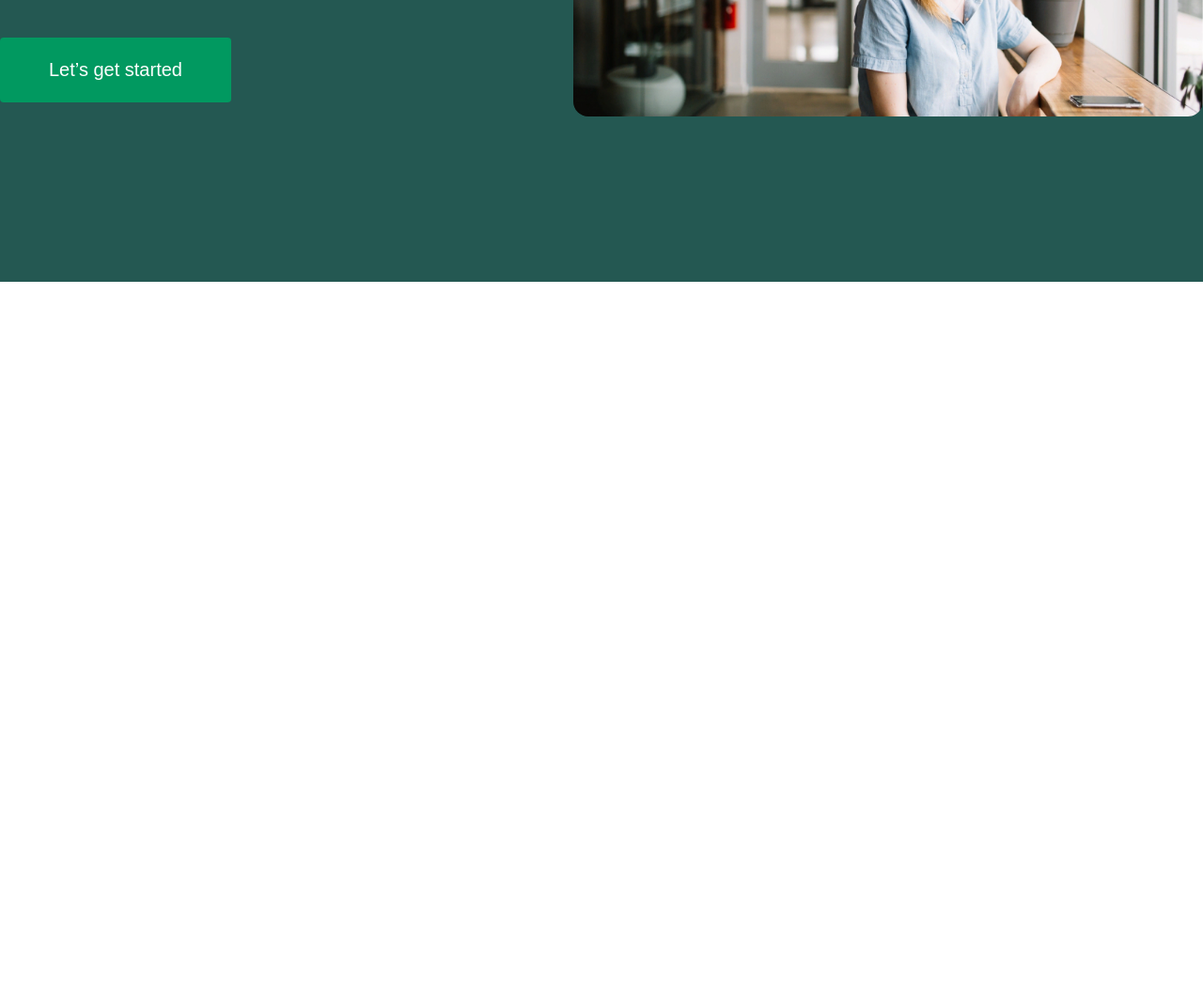
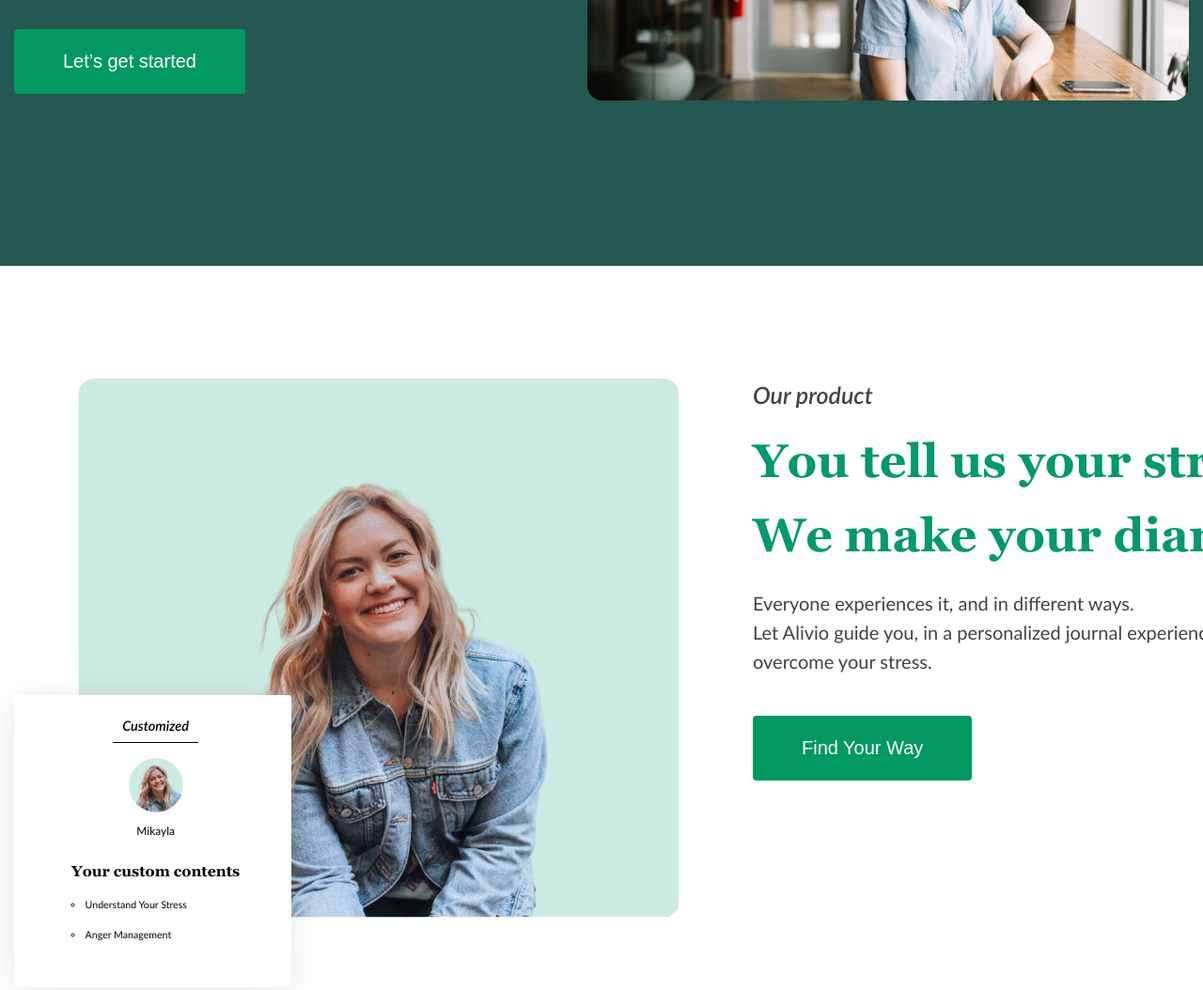
Before and after one commit to TatianaYakushonok/Landing-page-alivio, a plain HTML site: page alivio/index.html in a window 1280 px wide. Shown: the part 3101-4155 px from the top of the page at 94% size. Before the commit the page ends 3401 px from the top, so only its background shows below. Drawn offline with Linux system fonts and the light colour scheme.

Commit message:
feat: add section product (Mon, 04 Jul 2022 10:31:34 +0700)

```diff
--- a/alivio/css/base.css
+++ b/alivio/css/base.css
@@ -3,6 +3,7 @@
 @import url('./home.css');
 @import url('./how-it-works.css');
 @import url('./story.css');
+@import url('./product.css');
 
 body {
     font-family: 'Lato', sans-serif;
--- /dev/null
+++ b/alivio/css/product.css
@@ -0,0 +1,128 @@
+.product {
+    padding: 120px 0 168px;
+}
+
+.product-container {
+    display: flex;
+    justify-content: space-between;
+}
+
+.product-img-container {
+    position: relative;
+    padding: 0 0 74px 68px;
+}
+
+.product-img {
+    border-radius: 18px;
+}
+
+.product-card {
+    max-width: 296px;
+    position: absolute;
+    left: 0;
+    bottom: 0;
+    border-radius: 4px;
+    background-color: #fff;
+}
+
+.card {
+    max-width: 296px;
+    padding: 23px 55px 30px 61px;
+    background-color: #fff;
+    display: flex;
+    flex-direction: column;
+    justify-content: center;
+    align-items: center;
+    border-radius: 4px;
+    filter: drop-shadow(0px 3.62249px 18.1125px rgba(165, 165, 165, 0.25));
+}
+
+.card-title {
+    position: relative;
+    padding: 0 10px;
+    margin-bottom: 21px;
+    font-weight: 600;
+    font-size: 14.49px;
+    line-height: 157%;
+    color: #000;
+}
+
+.card-title::after {
+    position: absolute;
+    left: 0;
+    bottom: -5px;
+    content: '';
+    width: 100%;
+    height: 1px;
+    border-bottom: 1px solid #000;
+    background-color: #000;
+}
+
+.avatar {
+    margin-bottom: 20px;
+}
+
+.avatar-img {
+    margin-bottom: 11px;
+}
+
+.avatar-name {
+    font-size: 11.9351px;
+    line-height: 157%;
+    text-align: center;
+    color: #000000;
+}
+
+.card-contents-title {
+    margin-bottom: 16px;
+    font-family: 'Georgia';
+    font-style: normal;
+    font-weight: 700;
+    font-size: 15.9292px;
+    line-height: 157%;
+    color: #000000;
+}
+
+.card-item {
+    font-size: 10.6195px;
+    line-height: 157%;
+    color: #000000;
+}
+
+.card-list {
+    margin-bottom: 16px;
+    list-style-type: circle;
+    list-style-position: inside;
+}
+
+.product-content {
+    max-width: 584px;
+}
+
+.product-content-title {
+    margin-bottom: 10px;
+    font-family: 'Lato';
+    font-style: normal;
+    font-weight: 600;
+    font-size: 25px;
+    line-height: 157%;
+}
+
+.product-content-subtitle {
+    margin-bottom: 20px;
+    font-family: 'Georgia';
+    font-style: normal;
+    font-weight: 700;
+    font-size: 50px;
+    line-height: 157%;
+    color: #01996D;
+}
+
+.product-content-text {
+    margin-bottom: 40px;
+    line-height: 31px;
+}
+
+.product-content-paragraf {
+    width: 530px;
+}
--- a/alivio/css/story.css
+++ b/alivio/css/story.css
@@ -5,8 +5,9 @@
 }
 
 .story-container {
-    max-width: 1507px;
+    max-width: 1536px;
     margin: 0 auto;
+    padding: 0 15px;
     display: flex;
     align-items: center;
     justify-content: space-between;
--- a/alivio/index.html
+++ b/alivio/index.html
@@ -133,6 +133,48 @@
                 </div>
             </div>
         </section>
+        <section class="product">
+            <div class="container">
+                <div class="product-container">
+                    <div class="product-img-container">
+                        <img src="./img/product.jpg" alt="photo" class="product-img">
+                        <div class="product-card">
+                            <div class="card">
+                                <h3 class="card-title">Customized</h3>
+                                <div class="card-avatar">
+                                    <div class="avatar">
+                                        <img src="./img/avatar.jpg" alt="avatar" class="avatar-img">
+                                        <h4 class="avatar-name">Mikayla</h4>
+                                    </div>
+                                </div>
+                                <div class="card-contents">
+                                    <h3 class="card-contents-title">Your custom contents</h3>
+                                    <ul class="card-item">
+                                        <li class="card-list">Understand Your Stress</li>
+                                        <li class="card-list">Anger Management</li>
+                                    </ul>
+                                </div>
+                            </div>
+                        </div>
+                    </div>
+                    <div class="product-content">
+                        <h2 class="product-content-title">Our product</h2>
+                        <h3 class="product-content-subtitle">
+                            You tell us your stress, We make your diary
+                        </h3>
+                        <div class="product-content-text">
+                            <p class="product-content-paragraf">
+                                Everyone experiences it, and in different ways. <br>Let Alivio guide you,
+                                in a personalized journal experience, to overcome your stress.
+                            </p>
+                        </div>
+                        <div class="product-content-btn">
+                            <button class="product-content-button btn">Find Your Way</button>
+                        </div>
+                    </div>
+                </div>
+            </div>
+        </section>
     </main>
 </body>
 </html>
```
Also changed, not shown: alivio/img/avatar.jpg (added), alivio/img/product.jpg (added).
